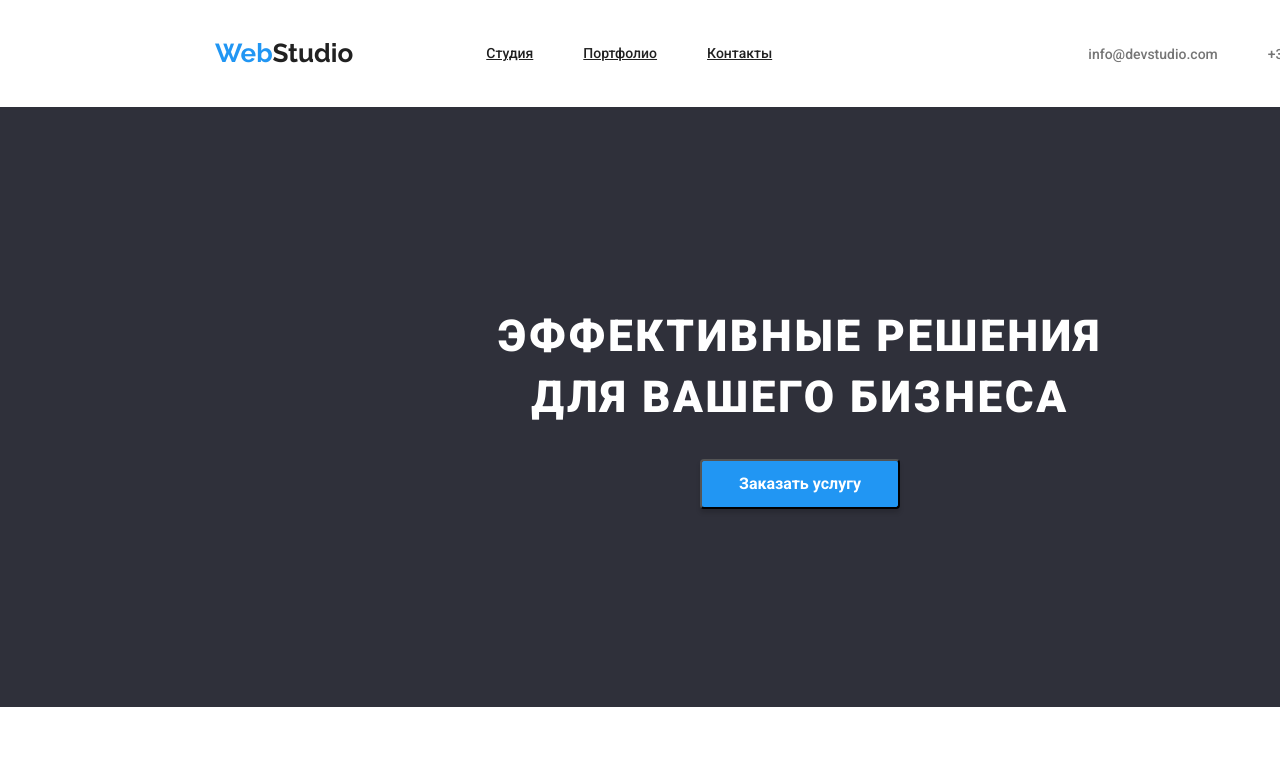
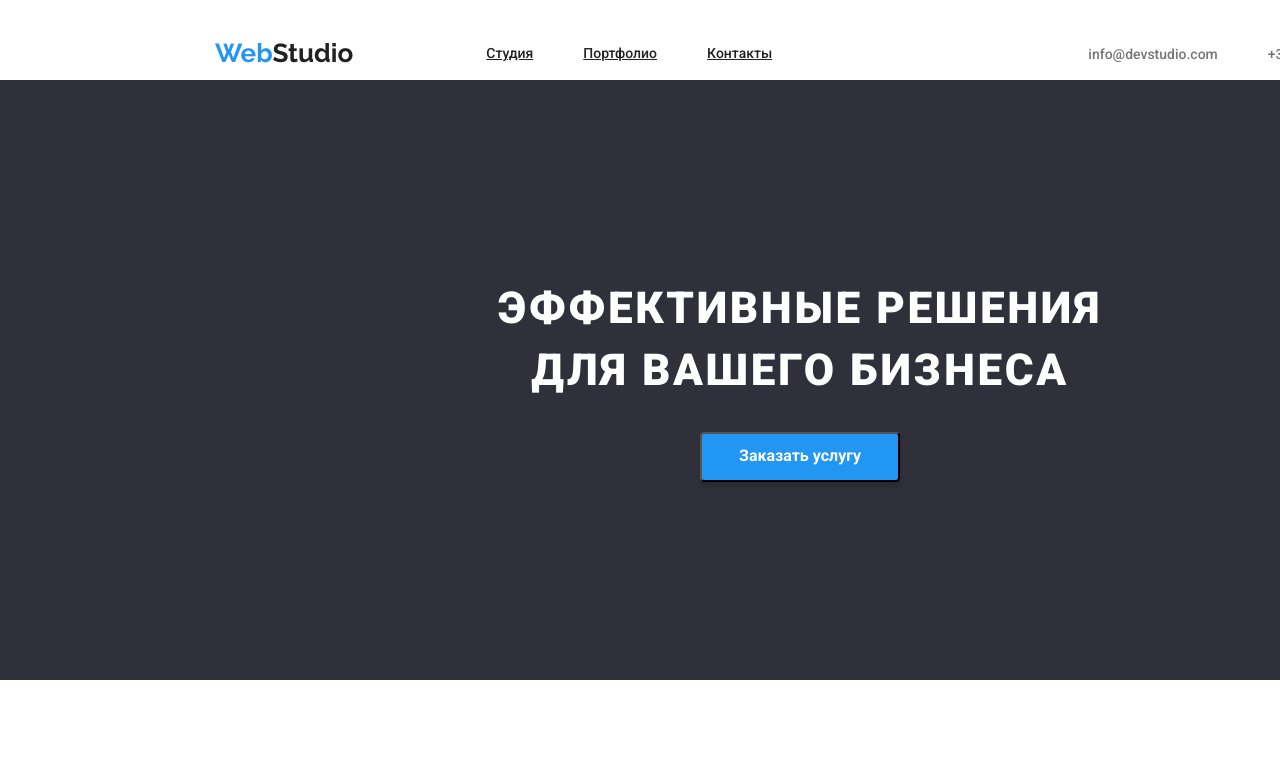
Before and after one commit to Yaretyk-Danil/Yaretyk-Danil-goit-markup-hw-03, a plain HTML site: page index.html in a window 1280 px wide. Shown: the top 771 px of the page. Drawn offline with nearby package versions, Linux system fonts and the light colour scheme.

Commit message:
Update styles.css

```diff
--- a/css/styles.css
+++ b/css/styles.css
@@ -34,6 +34,9 @@
 
 .header {
   width: 1600px;
+  height: 80px;
+  border-bottom: 1px;
+  border-color: #ececec;
 }
 
 /* Main nav */
```
